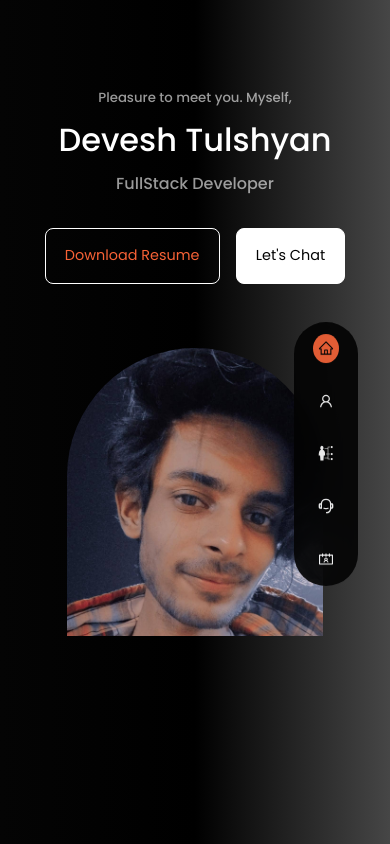
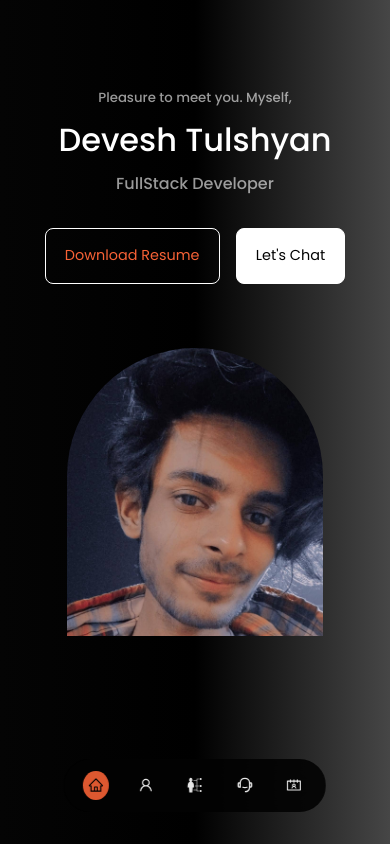
Before and after one commit to Devesh225/Portfolio, a React (Create React App) app: page / in a window 390 px wide. Shown: the top 844 px of the page. Built offline with nearby package versions, Linux system fonts and the light colour scheme.

Commit message:
Major NAVBAR change, for tablets and mobile, responsive and user friendly

```diff
--- a/src/components/navbar/Navbar.css
+++ b/src/components/navbar/Navbar.css
@@ -32,3 +32,23 @@ a.active {
 a.active:hover {
     color: var(--color-white);
 }
+
+@media screen and (max-width: 1024px) {
+    .navbar {
+        flex-direction: row;
+        left: 50%;
+        top: auto;
+        bottom: 2rem;
+        transform: translateX(-50%);
+    }
+}
+
+@media screen and (max-width: 768px) {
+    .navbar {
+        flex-direction: row;
+        left: 50%;
+        top: auto;
+        bottom: 2rem;
+        transform: translateX(-50%);
+    }
+}
```
